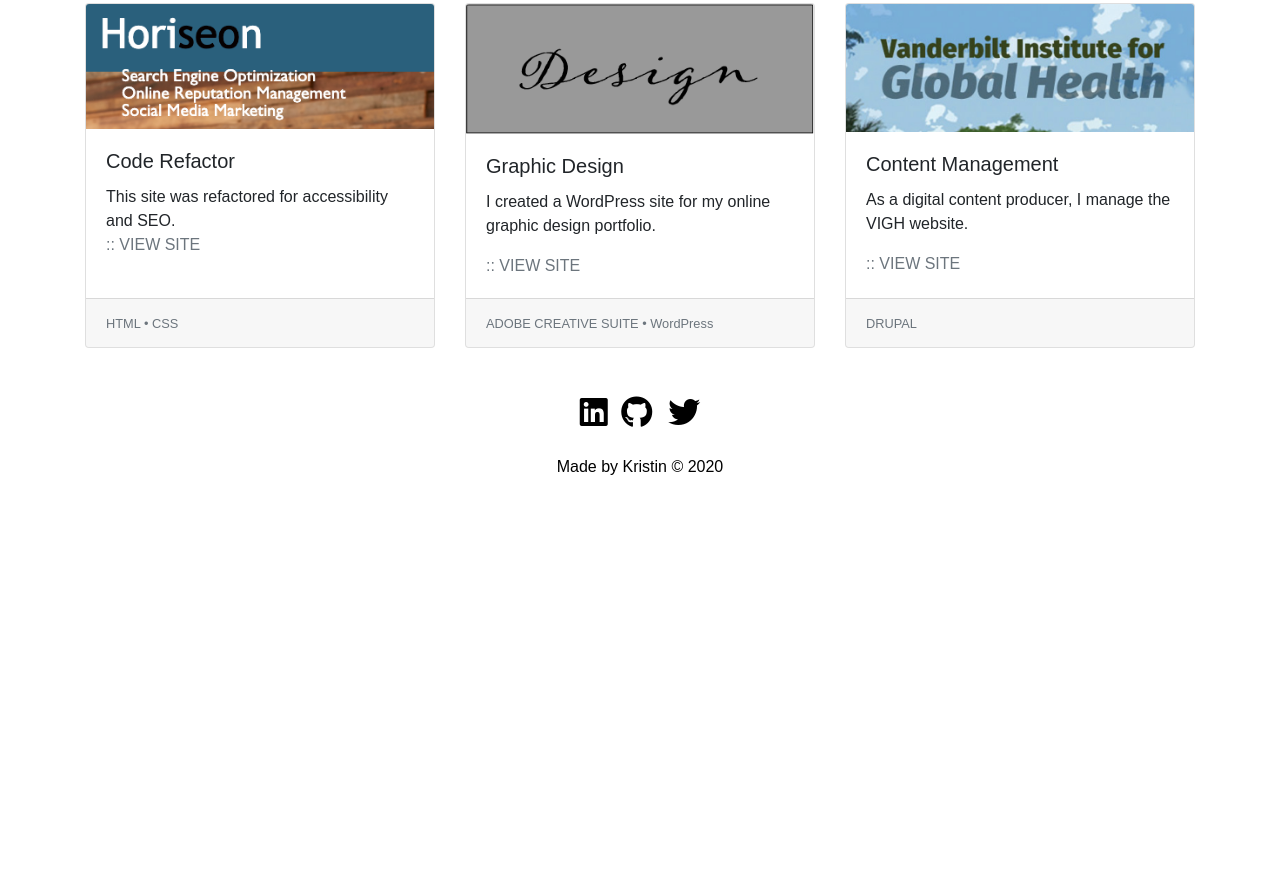
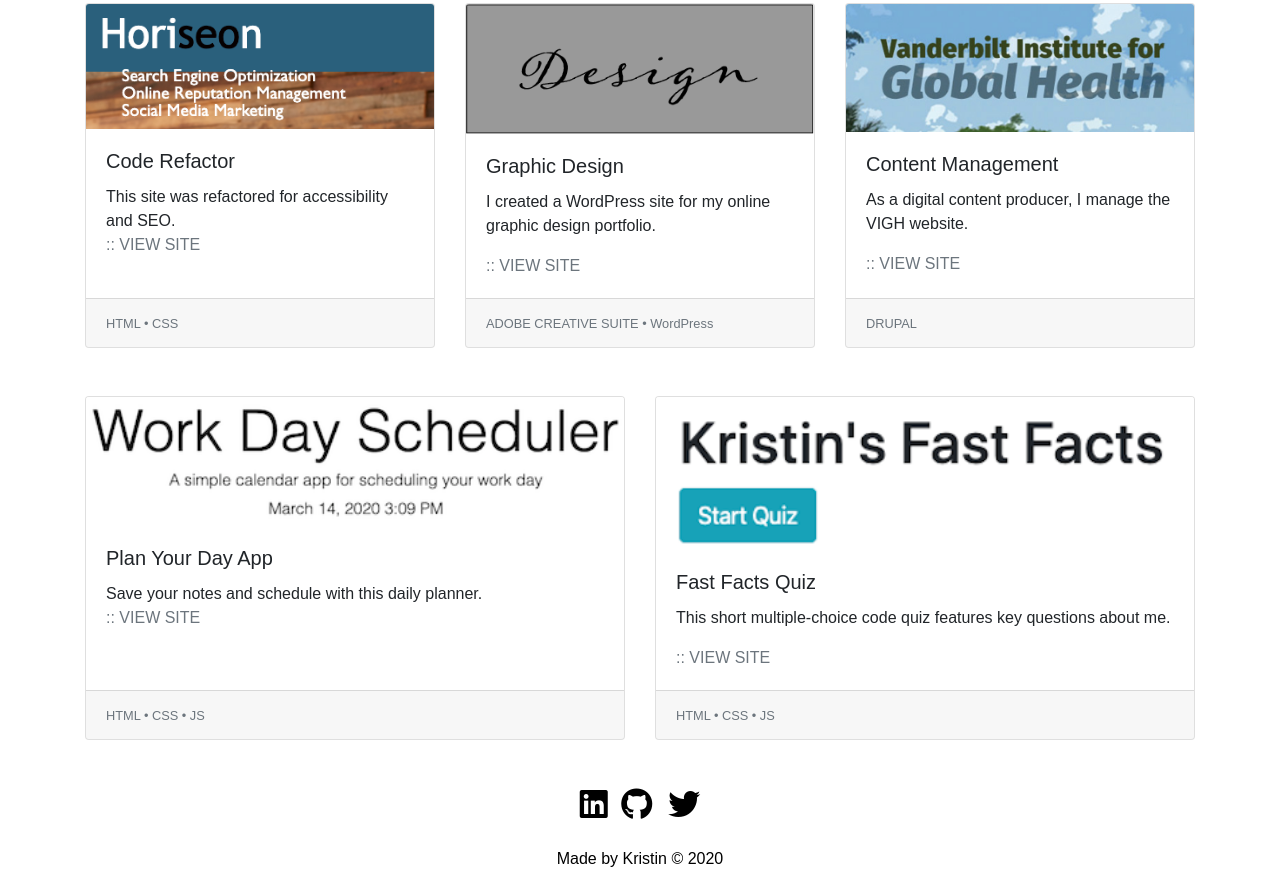
Before and after one commit to kristincenters/kristincenters.github.io, a plain HTML site: page portfolio.html in a window 1280 px wide. Shown: the part 362-1233 px from the top of the page. Before the commit the page ends 841 px from the top, so only its background shows below. Drawn offline with nearby package versions, Linux system fonts and the light colour scheme.

Commit message:
added new projects

```diff
--- a/portfolio.html
+++ b/portfolio.html
@@ -35,7 +35,6 @@
 
   <div class="container">
       <div class="card-deck">
-
           <div class="card">
             <a href="https://kristincenters.github.io/code-refactor/"><img class="card-img-top" src="./assets/images/horiseon-refactor-project.png" alt="screen shot of Horiseon SEO company website"><a>
               <div class="card-body">
@@ -47,8 +46,6 @@
                     <small class="text-muted">HTML • CSS</small>
               </div>
               </div>
-
-
               <div class="card">
                 <a href="https://kristincenters.me"><img class="card-img-top" src="./assets/images/kc_logo_design_header.png" alt="Graphic with the word design in script font"></a>
                   <div class="card-body">
@@ -60,7 +57,6 @@
                       <small class="text-muted">ADOBE CREATIVE SUITE • WordPress</small>
                   </div>
                   </div>
-
               <div class="card">
                   <a href="https://vumc.org/global-health"><img class="card-img-top" src="./assets/images/VIGH-type-design.png" alt="VIGH website header image of location in Mozambique with stylized type design"></a>
                   <div class="card-body">
@@ -70,6 +66,34 @@
               </div>
               <div class="card-footer">
                       <small class="text-muted">DRUPAL</small>
+                      </div>
+                      </div>
+              </div>
+          </div>
+          <br>
+          <br>
+          <div class="container">
+            <div class="card-deck">
+                <div class="card">
+                          <a href="https://kristincenters.github.io/DailyPlanner/"><img class="card-img-top" src="./assets/images/daily_planner.png" alt="screen shot of daily schedule app"><a>
+                            <div class="card-body">
+                              <h5 class="card-title">Plan Your Day App</h5>
+                                <p class="card-text">Save your notes and schedule with this daily planner.</p>
+                                <a class="card-link" target="_blank" href="https://kristincenters.github.io/DailyPlanner/">:: VIEW SITE</a>
+                            </div>
+                            <div class="card-footer">
+                                  <small class="text-muted">HTML • CSS • JS</small>
+                            </div>
+                            </div>
+                            <div class="card">
+                              <a href="https://kristincenters.github.io/coding-quiz/"><img class="card-img-top" src="./assets/images/coding-quiz.png" alt="Graphic with the word design in script font"></a>
+                                <div class="card-body">
+                                  <h5 class="card-title">Fast Facts Quiz</h5>
+                                    <p class="card-text">This short multiple-choice code quiz features key questions about me.</p>
+                                    <a class="card-link" target="_blank" href="https://kristincenters.github.io/coding-quiz/">:: VIEW SITE</a>
+                                </div>
+                              <div class="card-footer">
+                                    <small class="text-muted">HTML • CSS • JS</small>
                                 </div>
                                 </div>
                   </div>
```
Also changed, not shown: assets/images/coding-quiz.png (added), assets/images/daily_planner.png (added). Lines whose indentation alone changed are shown as unchanged.
